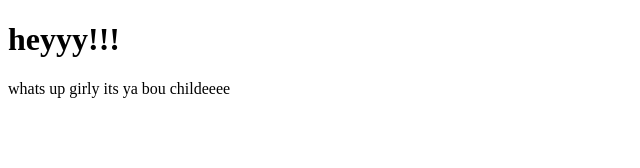
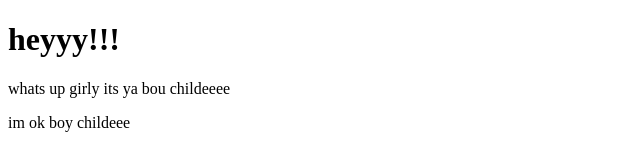
Before and after one commit to ivyloona/demoit, a plain HTML site: page index.html in a window 1280 px wide. Shown: the whole page, without its empty margins (0-640 px from the left). Drawn offline with Linux system fonts and the light colour scheme.

Commit message:
added new string

```diff
--- a/index.html
+++ b/index.html
@@ -9,5 +9,6 @@
 <body>
     <h1>heyyy!!!</h1>
     <p>whats up girly its ya bou childeeee</p>
+    <p> im ok boy childeee</p>
 </body>
 </html>
```
